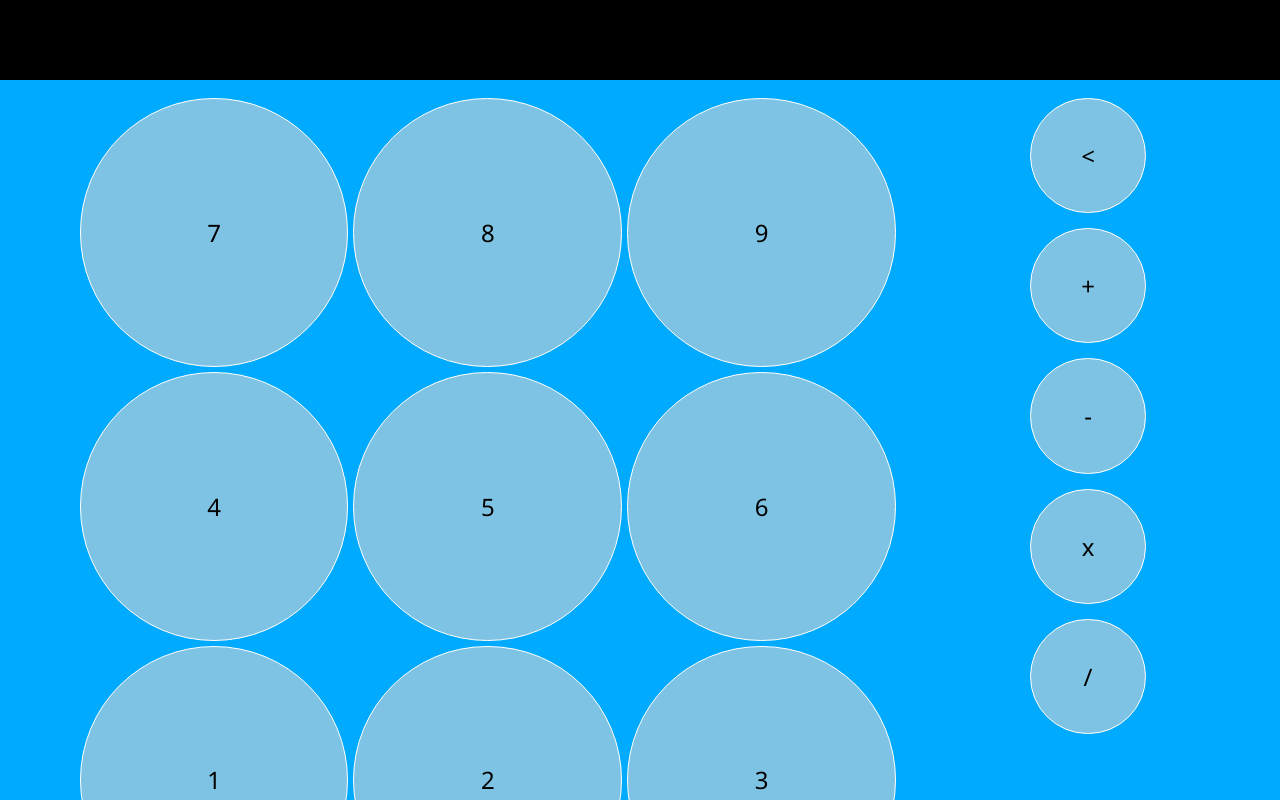
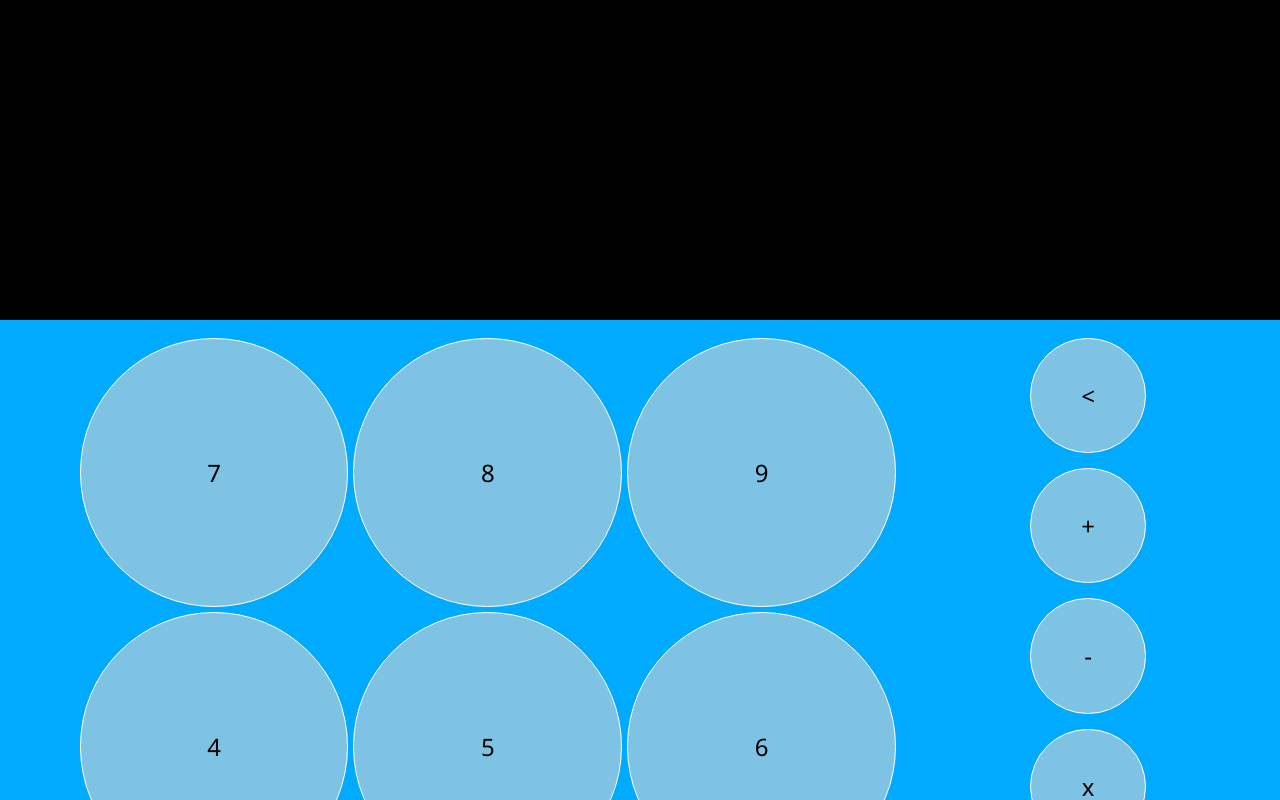
Before and after one commit to richi-coder/React-Calculator, a React (Create React App) app: page / in a window 1280 px wide. Shown: the top 800 px of the page. Built offline with nearby package versions, Linux system fonts and the light colour scheme.

Commit message:
Adding my ID to the Calculator

```diff
--- a/src/Display.js
+++ b/src/Display.js
@@ -5,6 +5,7 @@ export const Display = (props) => {
     <div className="display">
       <div id="memory">{props.memory}</div>
       <div id="actual">{props.actual}</div>
+      <div id="myId">Richi Coder</div>
     </div>
   );
 };
--- a/src/style.css
+++ b/src/style.css
@@ -30,7 +30,7 @@ body {
   align-items: flex-end;
   justify-content: flex-start;
   width: 100%;
-  height: 80px;
+  height: 40vh;
   background-color: black;
   margin: 0;
   padding: 15px 5px 0;
```
